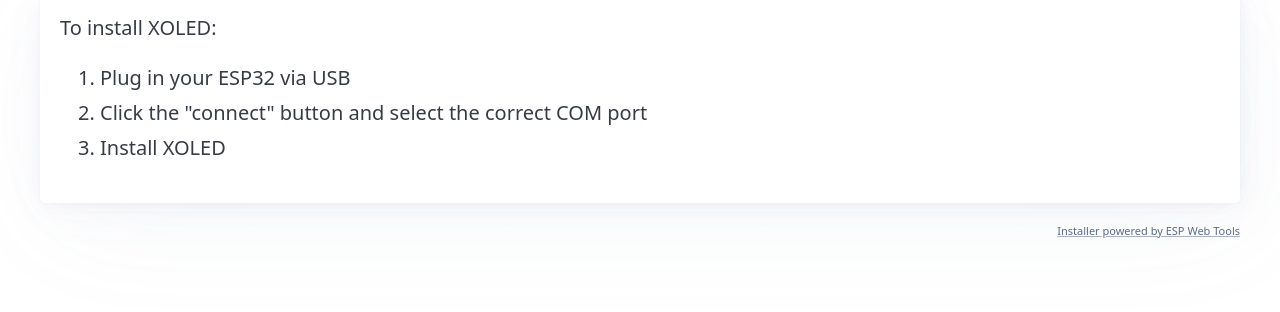
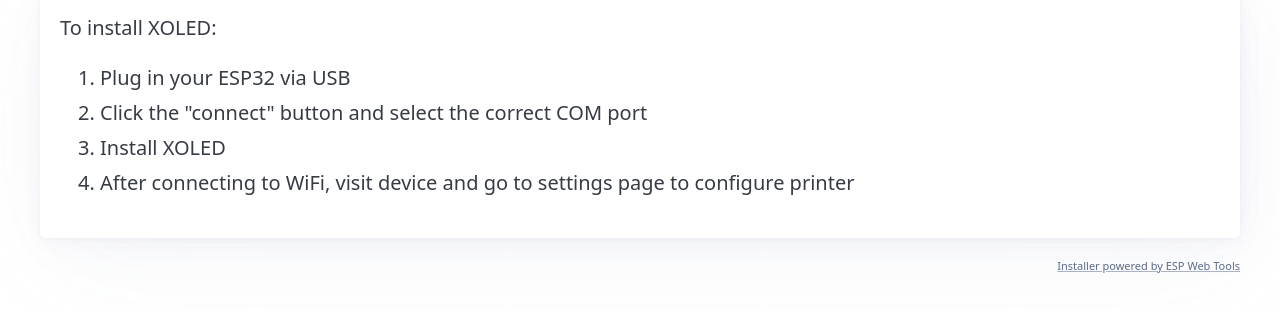
Before and after one commit to michaelowens/XOLED, a plain HTML site: page docs/index.html in a window 1280 px wide. Shown: the part 92-404 px from the top of the page. Drawn offline with nearby package versions, Linux system fonts and the light colour scheme.

Commit message:
add configure printer step

```diff
--- a/docs/index.html
+++ b/docs/index.html
@@ -23,6 +23,10 @@
           <li>Plug in your ESP32 via USB</li>
           <li>Click the "connect" button and select the correct COM port</li>
           <li>Install XOLED</li>
+          <li>
+            After connecting to WiFi, visit device and go to settings page to
+            configure printer
+          </li>
         </ol>
         <esp-web-install-button
           manifest="bins/manifest.json"
```
